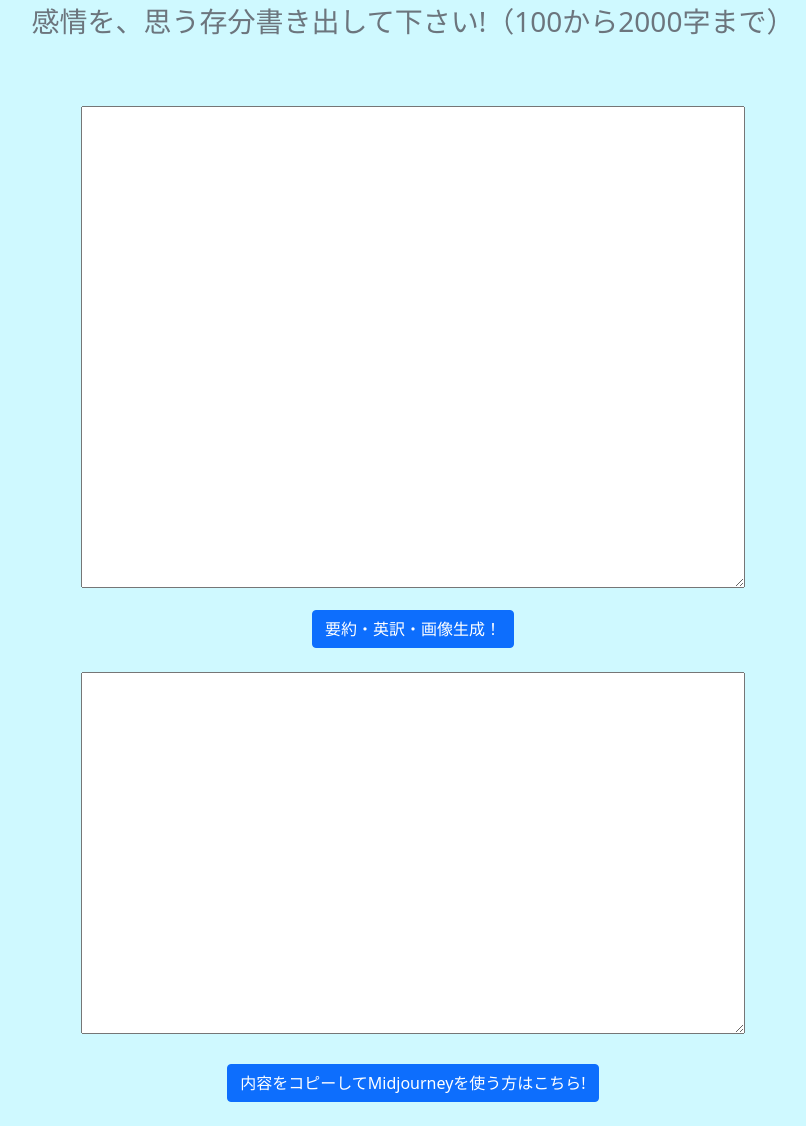
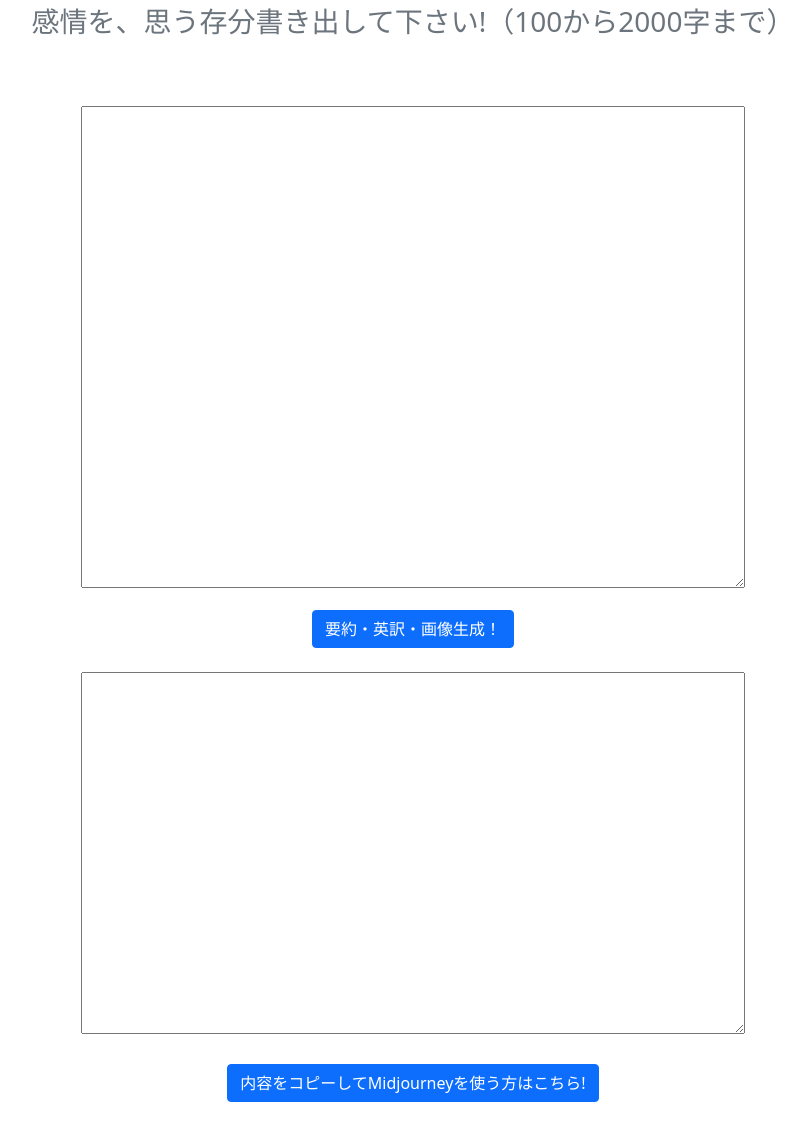
Before and after one commit to 24sotutakahashi/translate-by-GPT-3, a Django app: page / in a window 1280 px wide. Shown: the whole page, without its empty margins (227-1033 px from the left). Run offline with Django 3.2, Linux system fonts and the light colour scheme; parts of the project's set-up code (start-up, migrations or seed data) failed here and were passed over; some libraries are stand-ins or nearby versions.

```diff
--- a/translation/static/css/style.css
+++ b/translation/static/css/style.css
@@ -5,7 +5,7 @@
 }
 
 body {
-    background: #cff9ff;
+    background: #ffffff;
     display: flex;
     flex-flow: column;
     min-height: 100vh;
```
